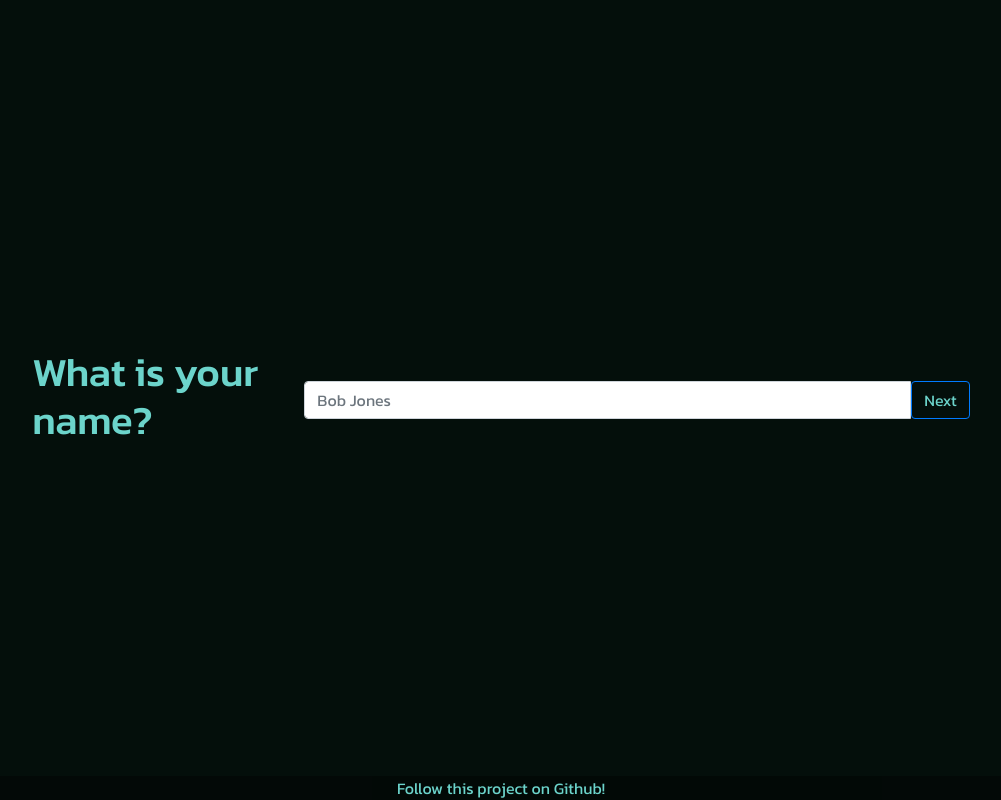
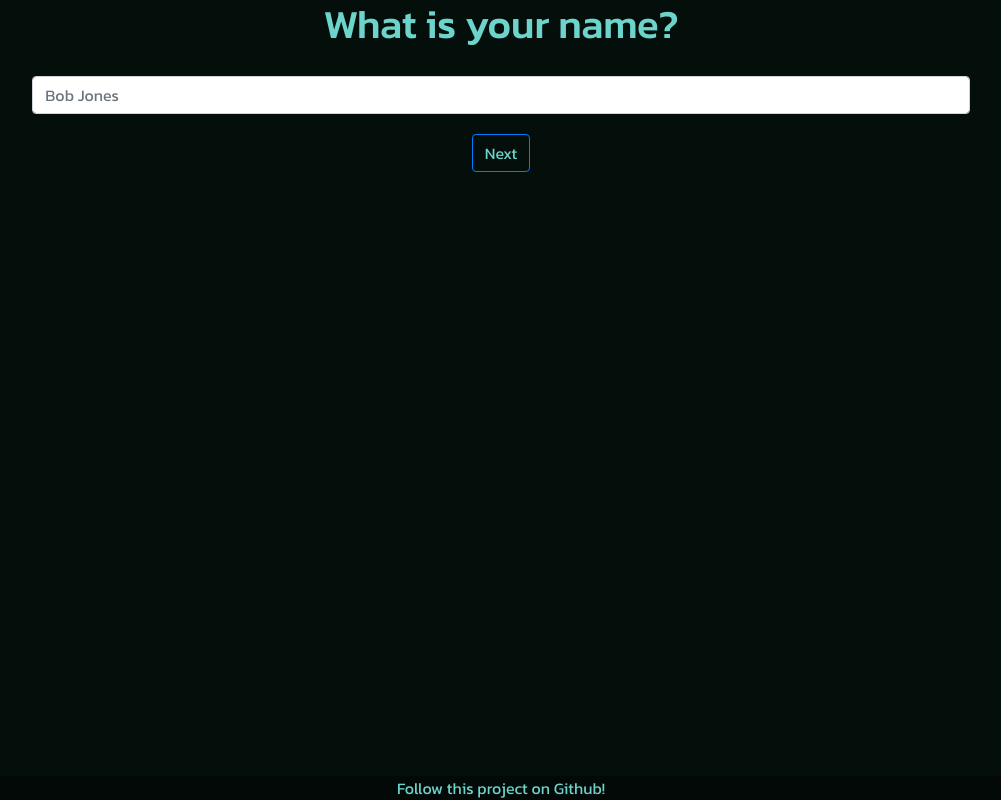
Before and after one commit to Vladimir-G4/CVKraft, a React (Create React App) app: page / in a window 1280 px wide. Both pictures are taken after a click on the button "Get Started". Shown: the whole page, without its empty margins (139-1140 px from the left). Built offline with nearby package versions, Linux system fonts and the light colour scheme.

Commit message:
css updates

```diff
--- a/src/App.css
+++ b/src/App.css
@@ -16,6 +16,10 @@ footer{
 #quiz{
   height:100vh;
   background-color: #040f0b;
+  display: flex;
+  justify-content: center;
+  align-items: center;
+
 }
 .navbar-brand{
   font-size:200% !important;
@@ -35,6 +39,12 @@ footer{
   width: 100%;
 }
 
+#input-block{
+  flex-direction: column;
+}
+#input-block input{
+  width:100%;
+}
 .hidden {
   visibility: hidden;
   opacity: 0;
@@ -46,7 +56,7 @@ footer{
   width: 75%;
   height:inherit;
   display: flex;
-  justify-content: space-between;
+  flex-direction: column;
   align-items: center;
   gap:20px;
 }
--- a/src/App.js
+++ b/src/App.js
@@ -50,9 +50,6 @@ function App() {
         <div id="starter">
           <img src="static/images/CVKraft.jpg" id="cvk-logo" alt="CVKraft Logo"></img>
           <Button id="start-btn" variant="outline-primary" theme="info" type="submit">Get Started</Button>
-          <script>
-
-          </script>
         </div>
         {showForm && <ResumeForm/>}
 
--- a/src/components/ResumeForm.js
+++ b/src/components/ResumeForm.js
@@ -50,11 +50,11 @@ const ResumeForm = () => {
         >
     <h1>{questions[currentQuestion].question}</h1>
     </CSSTransition>
-        <InputGroup>
+        <InputGroup id="input-block">
           <Form.Control autocomplete="off" id='form-input' placeholder={questions[currentQuestion].placeholder} type={questions[currentQuestion].type} required/>
-          <Button id="start-btn" onClick={handleAnswer} variant="outline-primary" theme="info">Next</Button>
+          <>{questions[currentQuestion].subQuestions && <SubQ questions={questions[currentQuestion].subQuestions}/>}</>
         </InputGroup>
-        <>{questions[currentQuestion].subQuestions && <SubQ questions={questions[currentQuestion].subQuestions}/>}</>
+        <Button id="start-btn" onClick={handleAnswer} variant="outline-primary" theme="info">Next</Button>
     </section>
 
    )
--- a/src/components/SubQ.js
+++ b/src/components/SubQ.js
@@ -33,9 +33,15 @@ class SubQ extends React.Component{
     }
 
     render() {
+        const values = this.state.questions;
     return(
         <>
-        <h1>{this.state.questions[0]}</h1>
+        {values.map((value, index) => (
+        <>
+        <h3>{values[index]}</h3>
+        <Form.Control key={index} placeholder={values[index]} />
+        </>
+      ))}
         </>
     );
     }
```
